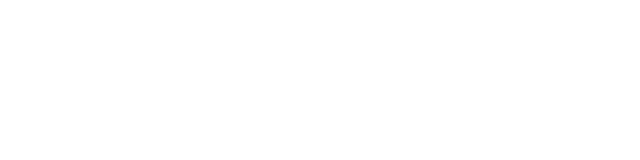
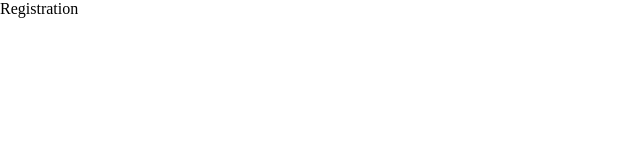
Before and after one commit to fukuhara-ran/aniMu, a React (Vite) app: page /register in a window 1280 px wide. Before the commit this address had no page. Shown: the top 160 px of the page, without its empty margins (0-640 px from the left). Built offline with nearby package versions, Linux system fonts and the light colour scheme.

Commit message:
nambah routes

```diff
--- a/src/App.jsx
+++ b/src/App.jsx
@@ -1,10 +1,12 @@
+import { BrowserRouter as Router, Routes, Route } from 'react-router-dom'
 import { Home } from './routes/Home'
 import { ProfileContent } from './routes/ProfileContent'
 import { AnimeTerbaru } from './routes/AnimeTerbaru'
 import { Genre } from './routes/Genre'
 import { Community } from './routes/Community'
 import { Help } from './routes/Help'
-import { BrowserRouter as Router, Routes, Route } from 'react-router-dom'
+import { Login } from './routes/Login'
+import { Registration } from './routes/Registration'
 
 function App() {
   return (
@@ -16,6 +18,8 @@
         <Route path='/genre' element={<Genre/>}/>
         <Route path='/community' element={<Community/>}/>
         <Route path='/help' element={<Help/>}/>
+        <Route path='/login' element={<Login/>}/>
+        <Route path='/register' element={<Registration/>}/>
       </Routes>
     </Router>
   )
--- /dev/null
+++ b/src/routes/Login.jsx
@@ -0,0 +1,8 @@
+
+export const Login = () => {
+  return (
+    <>
+
+    </>
+  )
+}
--- /dev/null
+++ b/src/routes/Registration.jsx
@@ -0,0 +1,7 @@
+
+
+export const Registration = () => {
+  return (
+    <div>Registration</div>
+  )
+}
```
